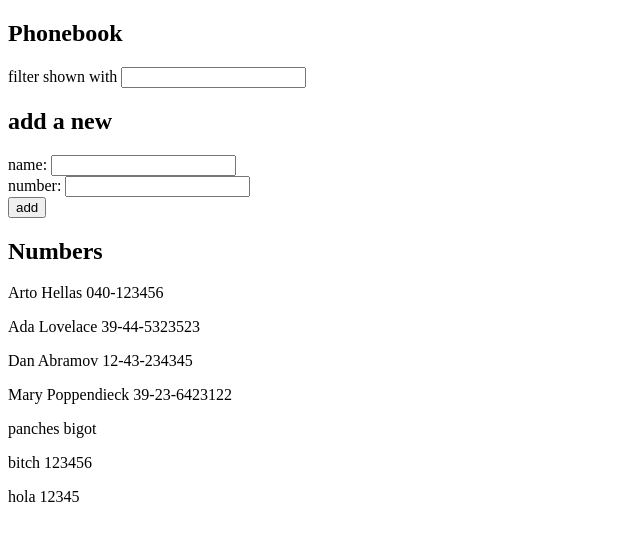
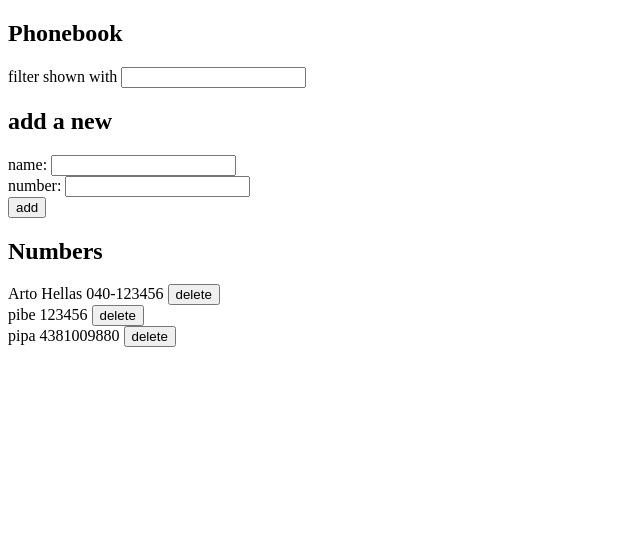
Before and after one commit to nikocent/fullstackopen2023, a React (Create React App) app in the folder part2/phonebook/: page / in a window 1280 px wide. Shown: the top 540 px of the page, without its empty margins (0-640 px from the left). Built offline with nearby package versions, Linux system fonts and the light colour scheme; data requests are answered from the project's data file.

Commit message:
Modified components and added entry removal (step 9)

```diff
--- a/part2/phonebook/db.json
+++ b/part2/phonebook/db.json
@@ -6,34 +6,14 @@
       "id": 1
     },
     {
-      "name": "Ada Lovelace",
-      "number": "39-44-5323523",
+      "name": "pibe",
+      "number": "123456",
       "id": 2
     },
     {
-      "name": "Dan Abramov",
-      "number": "12-43-234345",
+      "name": "pipa",
+      "number": "4381009880",
       "id": 3
-    },
-    {
-      "name": "Mary Poppendieck",
-      "number": "39-23-6423122",
-      "id": 4
-    },
-    {
-      "name": "panches",
-      "number": "bigot",
-      "id": 5
-    },
-    {
-      "name": "bitch",
-      "number": "123456",
-      "id": 6
-    },
-    {
-      "name": "hola",
-      "number": "12345",
-      "id": 7
     }
   ]
 }
--- a/part2/phonebook/src/App.js
+++ b/part2/phonebook/src/App.js
@@ -12,7 +12,7 @@ const App = () => {
 
   useEffect(() => {
     personsService
-    .getAll()
+    .getAllPersons()
     .then((response) => {
       setPersons(response.data)
     })
@@ -34,7 +34,7 @@ const App = () => {
     if (!isNameDuplicated(newName)){
 
       personsService
-      .create(newPerson)
+      .createPerson(newPerson)
       .then(response => {
         setPersons(persons.concat(response.data))
         setNewName('')
@@ -44,14 +44,24 @@ const App = () => {
       alert(`${newName} is already added to the phonebook`)
     }
   }
+  const deletePerson = (id, name) => {
+    if (window.confirm(`Delete ${name}?`)){
+      personsService
+        .deletePerson(id)
+        .then(response => {
+          const updatedPersons = persons.filter(person => person.id !== id)
+          setPersons(updatedPersons)
+        })
+    }
+  }
 
   return (
     <div>
       <h2>Phonebook</h2>
-      <Filter
-        handleNewSearch={handleNewSearch}
-        newSearch={newSearch}
-      />
+        <Filter
+          handleNewSearch={handleNewSearch}
+          newSearch={newSearch}
+        />
       <h2>add a new</h2>
         <PersonForm
           addPerson={addPerson}
@@ -61,7 +71,11 @@ const App = () => {
           handleNewNumber={handleNewNumber}
         />
       <h2>Numbers</h2>
-        <Persons list={persons} searchTerm={newSearch}/>
+        <Persons
+          list={persons}
+          searchTerm={newSearch}
+          deletePerson={deletePerson}
+        />
     </div>
   )
 }
--- /dev/null
+++ b/part2/phonebook/src/components/FilterList.js
@@ -0,0 +1,5 @@
+const FilterList = (list, newSearchTerm) => {
+    return list.filter(item => (item.name.toLowerCase()).includes(newSearchTerm))
+}
+
+export default FilterList
--- a/part2/phonebook/src/components/Persons.js
+++ b/part2/phonebook/src/components/Persons.js
@@ -1,14 +1,24 @@
-import {RenderAll} from './RenderPersons'
+import FilterList from './FilterList'
 
-const filterList = (list, newSearchTerm) => {
-  return list.filter(item => (item.name.toLowerCase()).includes(newSearchTerm))
-}
+const RenderSingle = ({name, number, id}, deletePerson) =>
+  <div key={id}>
+    <span>{name} {number} </span>
+    <button onClick={() => deletePerson(id, name)}>
+      delete
+    </button>
+  </div>
 
-const Persons = ({list, searchTerm}) => {
+
+const RenderAll = (list, deletePerson) =>
+  <div>
+    {list.map(item => RenderSingle(item, deletePerson))}
+  </div>
+
+const Persons = ({list, searchTerm, deletePerson}) => {
   const newSearchTerm = searchTerm.toLowerCase()
-  if (newSearchTerm === '') return RenderAll(list)
-  const newList = filterList(list, newSearchTerm)
-  return RenderAll(newList)
+  if (newSearchTerm === '') return RenderAll(list, deletePerson)
+  const newList = FilterList(list, newSearchTerm)
+  return RenderAll(newList, deletePerson)
 }
 
 export default Persons
--- a/part2/phonebook/src/components/RenderPersons.js
+++ /dev/null
@@ -1,7 +0,0 @@
-const RenderSingle = ({name, number, id}) =>
-  <p key={id}>{name} {number}</p>
-
-const RenderAll = (list) =>
-  <div>{list.map(item => RenderSingle(item))}</div>
-
-export {RenderAll, RenderSingle}
--- a/part2/phonebook/src/services/personsServices.js
+++ b/part2/phonebook/src/services/personsServices.js
@@ -1,11 +1,14 @@
 import axios from 'axios'
 const baseUrl = 'http://localhost:3001/persons'
 
-const getAll = () => axios.get(baseUrl)
+const getAllPersons = () => axios.get(baseUrl)
 
-const create = (newObject) => axios.post(baseUrl, newObject)
+const createPerson = (newObject) => axios.post(baseUrl, newObject)
 
-const update = (id, newObject) => axios.put(`${baseUrl}/${id}`, newObject)
+const updatePerson = (id, newObject) => axios.put(`${baseUrl}/${id}`, newObject)
 
-const app = {getAll, update, create}
+const deletePerson = (id) => axios.delete(`${baseUrl}/${id}`)
+
+const app = {getAllPersons, updatePerson, createPerson, deletePerson}
+
 export default app
```
